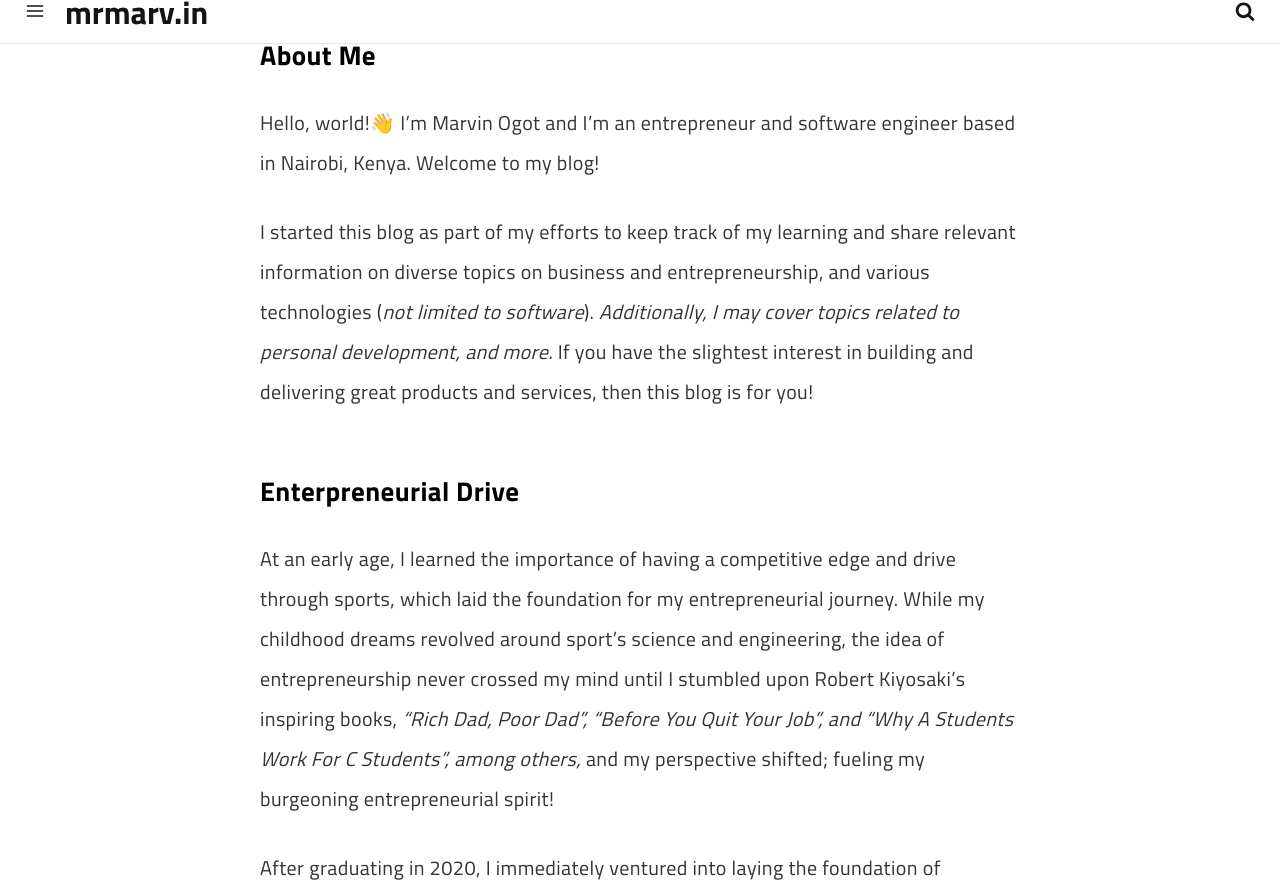
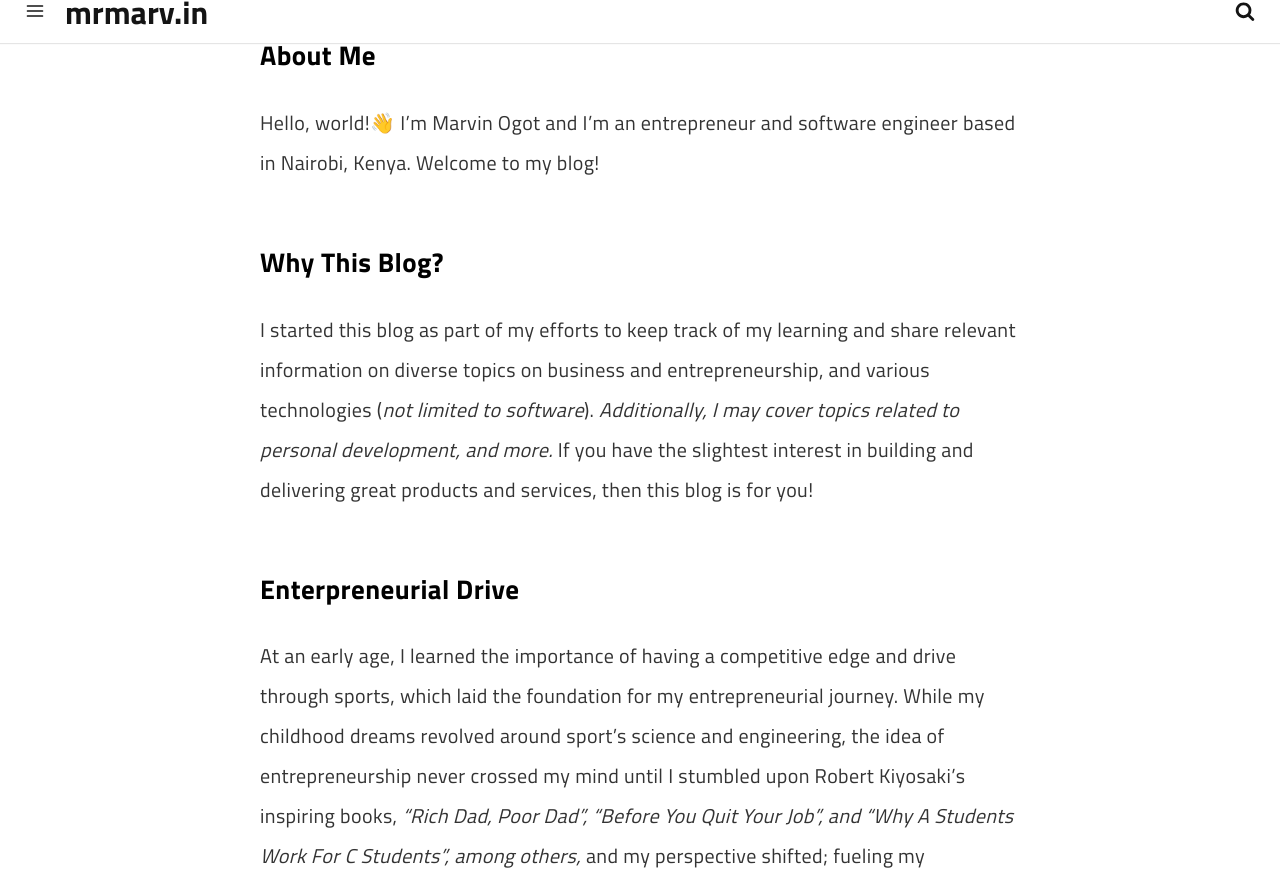
Before and after one commit to marv0/marv0.github.io, a Jekyll site: the page built from pages/about.md, in a window 1280 px wide and 900 px high, scrolled down 464 px, cut to the strip 19-900 px from the top of the window. Built offline with Jekyll 4.4.1, drawn with Linux system fonts in a browser that asks for light colours; a script that is not in the unit is left out.

Commit message:
Update about.md

```diff
--- a/pages/about.md
+++ b/pages/about.md
@@ -11,6 +11,8 @@ permalink: /about/
 ### About Me
 
 Hello, world!👋 I'm Marvin Ogot and I’m an entrepreneur and software engineer based in Nairobi, Kenya. Welcome to my blog!
+
+### Why This Blog?
 
 I started this blog as part of my efforts to keep track of my learning and share relevant information on diverse topics on business and entrepreneurship, and various technologies (*not limited to software*). *Additionally, I may cover topics related to personal development, and more.* If you have the slightest interest in building and delivering great products and services, then this blog is for you!
 
```
